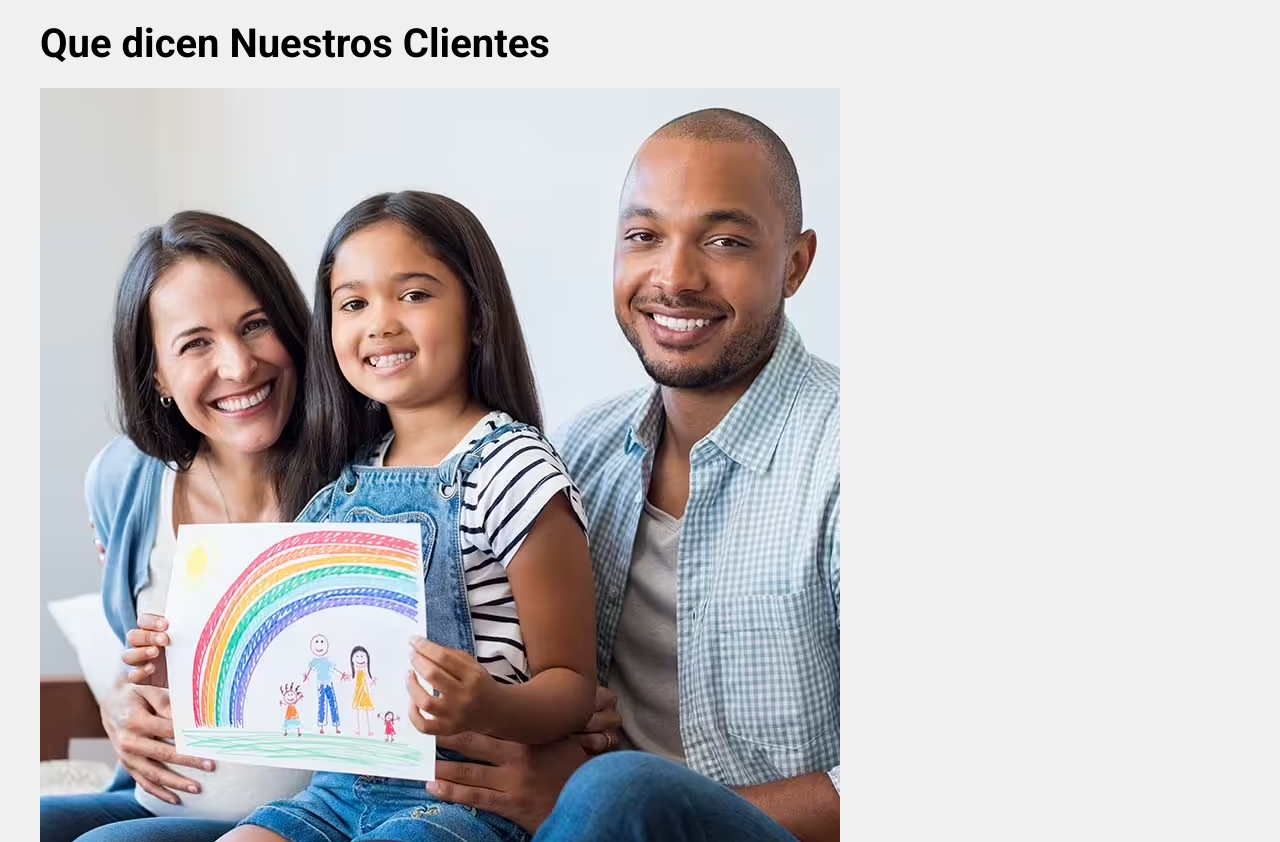
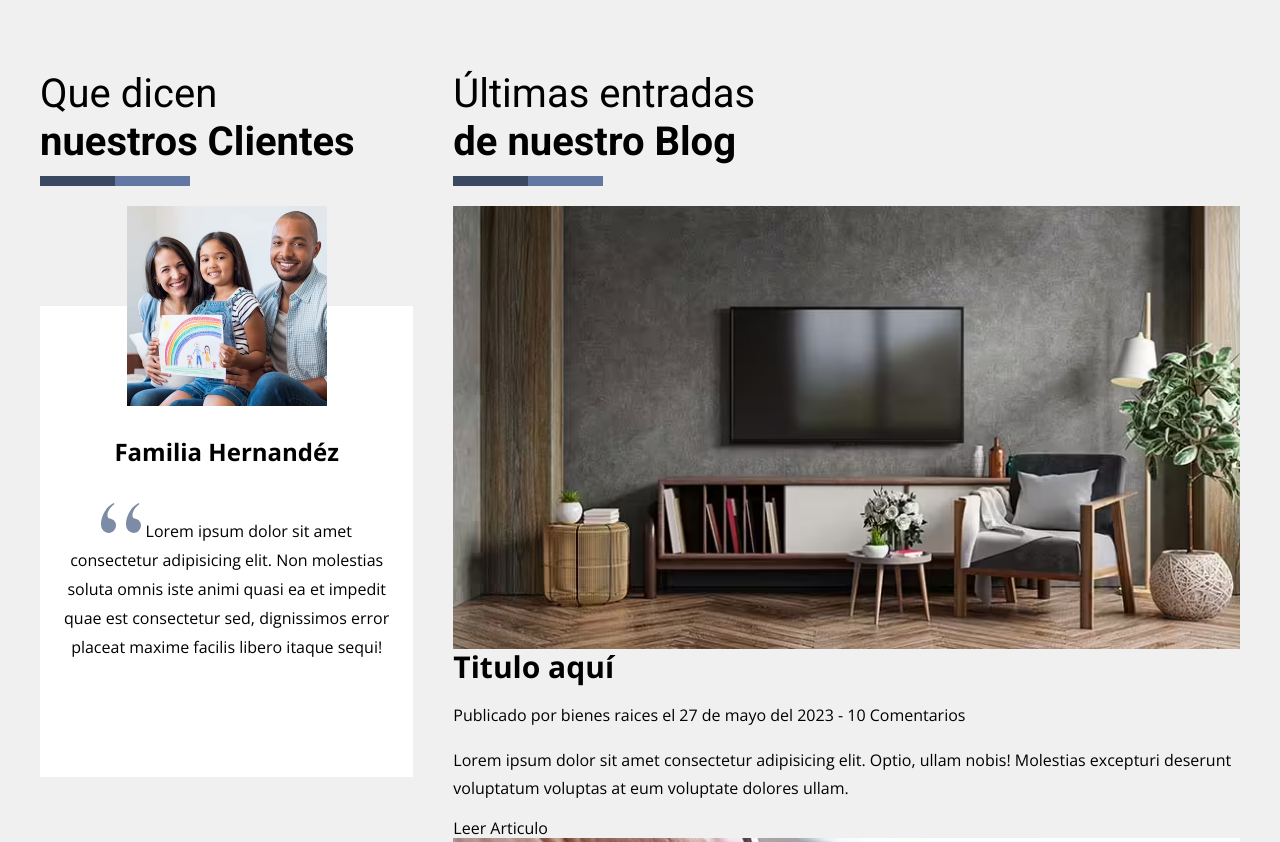
Before and after one commit to LuisMarioSolano/real-state, a website: page index.html in a window 1280 px wide. Shown: the part 2598-3440 px from the top of the page. Drawn offline with nearby package versions, Linux system fonts and the light colour scheme.

Commit message:
Style for .testimonial

```diff
--- a/index.html
+++ b/index.html
@@ -181,7 +181,7 @@
     <div class="testimoniales-blog contenedor">
       <section class="testimoniales-blog__testimoniales">
         <h2 class="testimoniales-blog__heading">
-          Que dicen <span>Nuestros Clientes</span>
+          Que dicen <span>nuestros Clientes</span>
         </h2>
         <div class="testimonial">
           <picture>
@@ -209,7 +209,7 @@
 
       <section class="testimoniales-blog__blog">
         <h2 class="testimoniales-blog__heading">
-          Últimas entradas <span>de Nuestro Blog</span>
+          Últimas entradas <span>de nuestro Blog</span>
         </h2>
 
         <div class="entrada">
--- a/src/scss/ui/contenido/_index.scss
+++ b/src/scss/ui/contenido/_index.scss
@@ -1,2 +1,3 @@
 @forward 'propiedades';
 @forward 'destacada';
+@forward 'testimonial-blog';
--- /dev/null
+++ b/src/scss/ui/contenido/_testimonial-blog.scss
@@ -0,0 +1,48 @@
+@use 'base/variables' as v;
+@use 'base/mixins' as m;
+
+.testimoniales-blog {
+    margin-top: 5rem;
+
+    @include m.desktop {
+        @include m.grid(3, 4rem);
+    }
+
+    &__blog {
+        @include m.desktop {
+            grid-column: 2 / 4;
+        }
+    }
+
+    &__heading {
+        @include m.heading(true);
+    }
+}
+
+.testimonial {
+    text-align: center;
+    &__imagen {
+        width: 20rem;
+        margin: 0 auto;
+    }
+    &__contenido {
+        background-color: v.$blanco;
+        margin-top: -10rem;
+        padding: 10rem 2rem;
+    }
+    &__nombre {
+        font-size: 2.4rem;
+        font-weight: 700;
+    }
+    &__texto {
+        &::before {
+            content: '';
+            background-image: url(../img/quote.svg);
+            background-repeat: no-repeat;
+            background-position: center;
+            display: inline-block;
+            width: 4rem;
+            height: 4rem;
+        }
+    }
+}
```
Also changed, not shown: build/css/app.css, 1 other file.
